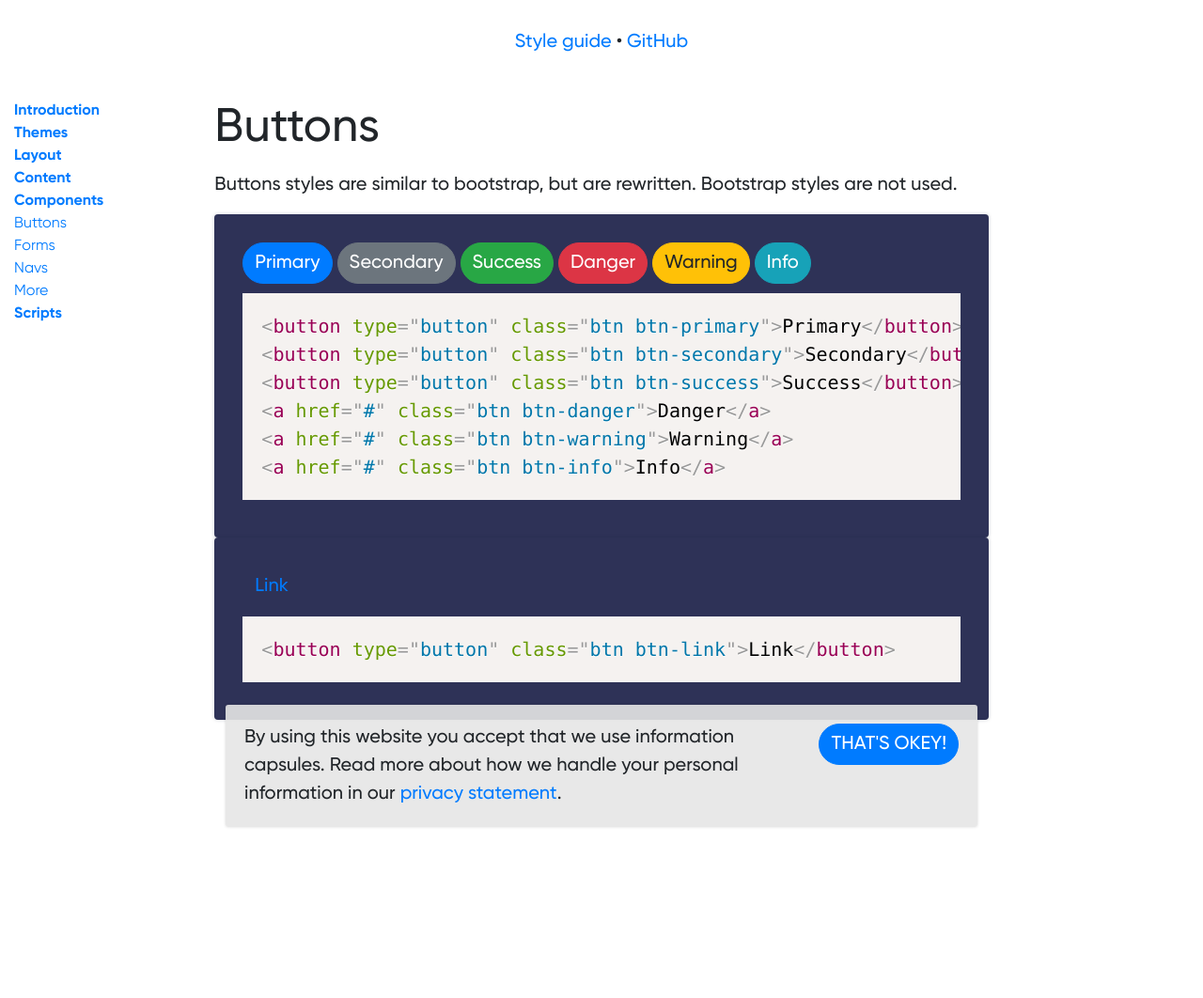
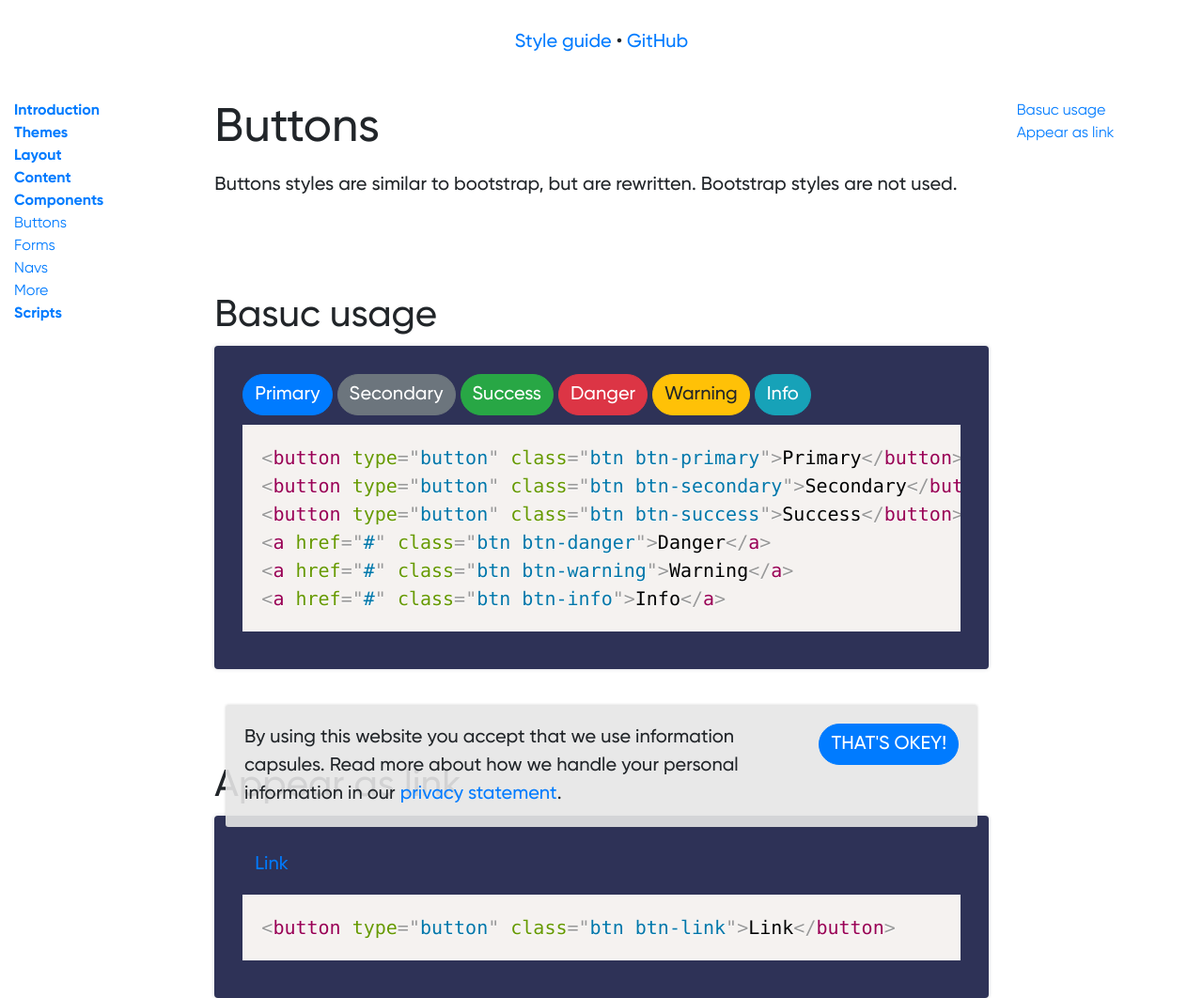
Before and after one commit to vecora/ds-vecora, a Jekyll site: the page built from docs/components/buttons.md, in a window 1280 px wide. Shown: the whole page at 94% size. Built offline with Jekyll 4.4.1, drawn with Linux system fonts in a browser that asks for light colours; some web fonts are replaced; before the commit the page ends 900 px from its top, so only the background shows below that.

Commit message:
added headlines

```diff
--- a/docs/components/buttons.md
+++ b/docs/components/buttons.md
@@ -7,7 +7,7 @@ description:
 Buttons styles are similar to bootstrap, but are rewritten. Bootstrap styles are not used.
 
 
-
+## Basuc usage
 
 {% capture example %}
 <button type="button" class="btn btn-primary">Primary</button>
@@ -19,6 +19,9 @@ Buttons styles are similar to bootstrap, but are rewritten. Bootstrap styles are
 {% endcapture %}
 {% include example.html content=example %}
 
+
+## Appear as link
+
 {% capture example %}
 <button type="button" class="btn btn-link">Link</button>
 {% endcapture %}
```
